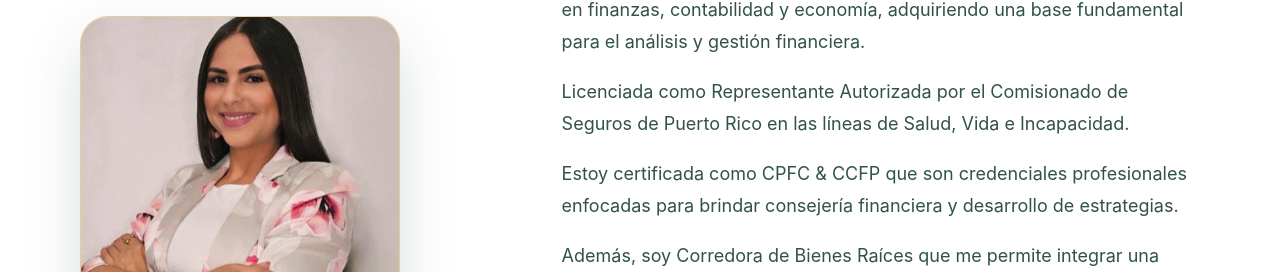
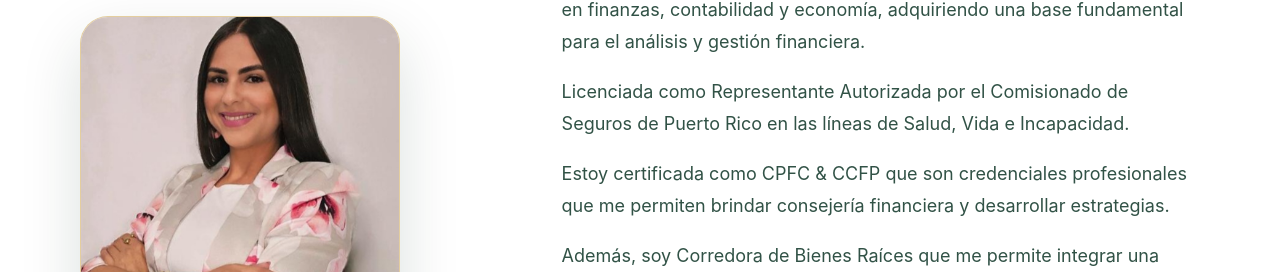
Before and after one commit to danielymelendezmandes-design/pagina-daniely, a React (Vite) app: page / in a window 1280 px wide. Shown: the part 1116-1388 px from the top of the page. Built offline with nearby package versions, Linux system fonts and the light colour scheme.

Commit message:
Update App.jsx

```diff
--- a/src/App.jsx
+++ b/src/App.jsx
@@ -182,7 +182,7 @@ export default function App() {
               <p>Profesional en Asesoría Financiera con una sólida formación y una trayectoria de más de una década en la industria de seguros.</p>
               <p>Obtuve un Bachillerato en Administración de Empresas concentración en Mercadeo de la Universidad de Puerto Rico, donde también cursé estudios en finanzas, contabilidad y economía, adquiriendo una base fundamental para el análisis y gestión financiera.</p>
               <p>Licenciada como Representante Autorizada por el Comisionado de Seguros de Puerto Rico en las líneas de Salud, Vida e Incapacidad.</p>
-              <p>Estoy certificada como CPFC & CCFP que son credenciales profesionales enfocadas para brindar consejería financiera y desarrollo de estrategias.</p>
+              <p>Estoy certificada como CPFC & CCFP que son credenciales profesionales que me permiten brindar consejería financiera y desarrollar estrategias.</p>
               <p>Además, soy Corredora de Bienes Raíces que me permite integrar una visión más amplia sobre la creación de patrimonio y las oportunidades de inversión.</p>
               <p>Ofrezco asesoría a dueños de negocios, individuos y familias para la protección de su bienestar económico.</p>
             </div>
```
